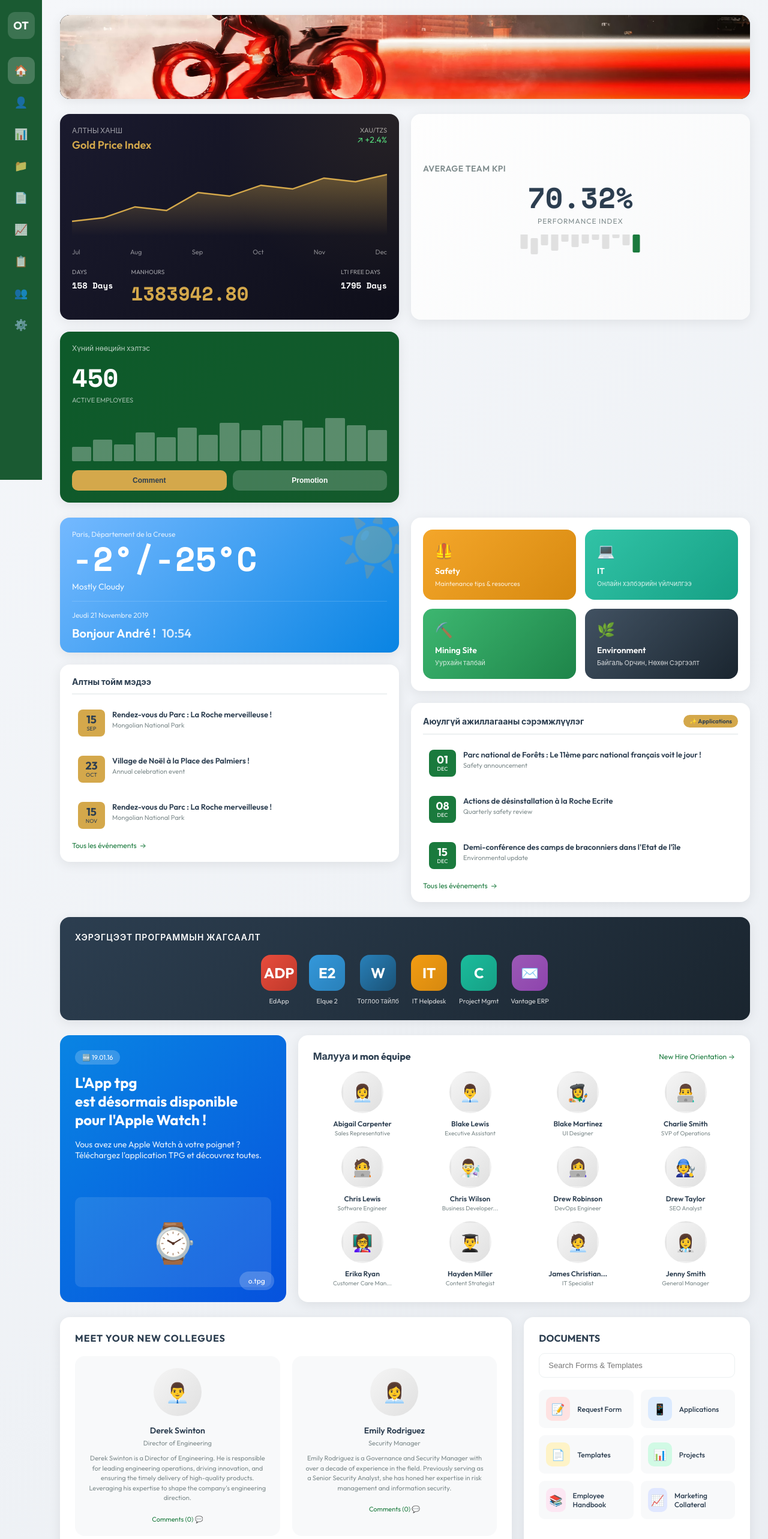
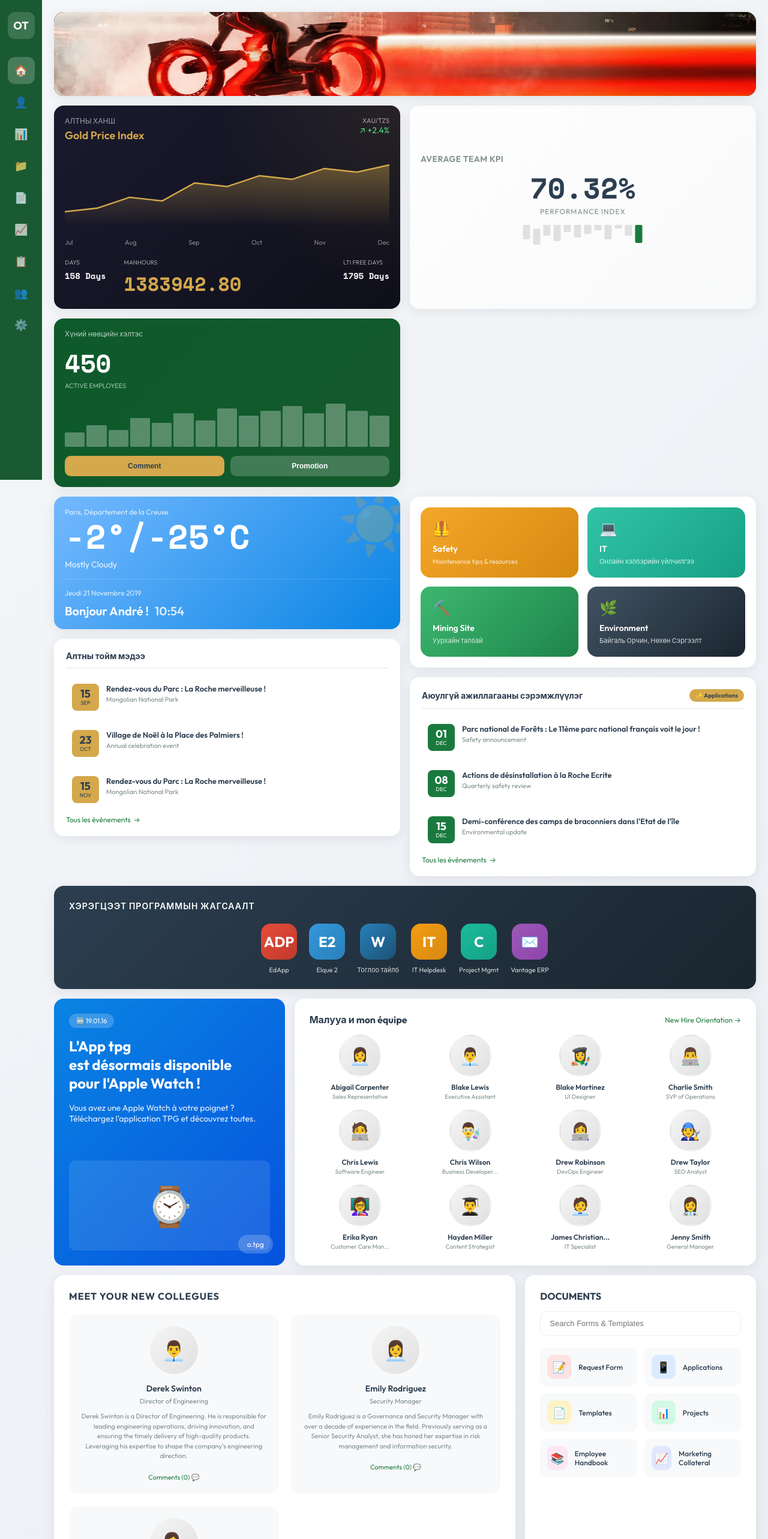
Before and after one commit to hodooniihoosonmantuu/project-cursor, a React (Vite) app: page / in a window 1280 px wide. Shown: the top 2566 px of the page at 60% size. Built offline with nearby package versions, Linux system fonts and the light colour scheme.

Commit message:
Even minimal spacing: 16px gaps, 20px margins throughout

```diff
--- a/src/App.css
+++ b/src/App.css
@@ -128,7 +128,7 @@ body {
   position: relative;
   overflow: hidden;
   cursor: pointer;
-  margin: 25px 30px 0 30px;
+  margin: 20px 20px 0 20px;
   background: #0a0a0a;
   z-index: 10;
   border-radius: var(--radius);
@@ -186,56 +186,56 @@ body {
 
 /* Dashboard Grid */
 .dashboard-grid {
-  padding: 25px 30px;
+  padding: 16px 20px;
   display: flex;
   flex-direction: column;
-  gap: 25px;
+  gap: 16px;
 }
 
 .top-row {
   display: grid;
   grid-template-columns: 1.5fr 1fr 1fr;
-  gap: 20px;
+  gap: 16px;
 }
 
 .second-row {
   display: grid;
   grid-template-columns: 1fr 1fr;
-  gap: 20px;
+  gap: 16px;
 }
 
 .left-column,
 .center-column {
   display: flex;
   flex-direction: column;
-  gap: 20px;
+  gap: 16px;
 }
 
 .featured-row {
   display: grid;
   grid-template-columns: 1fr 2fr;
-  gap: 20px;
+  gap: 16px;
 }
 
 .colleagues-row {
   display: grid;
   grid-template-columns: 2fr 1fr;
-  gap: 20px;
+  gap: 16px;
 }
 
 /* Widget Base Styles */
 .widget {
   background: var(--card-bg);
   border-radius: var(--radius);
-  padding: 20px;
+  padding: 18px;
   box-shadow: var(--shadow);
   transition: box-shadow 0.3s ease, transform 0.3s ease;
-  opacity: 1 !important; /* Ensure visibility */
+  opacity: 1 !important;
 }
 
 .widget:hover {
   box-shadow: var(--shadow-hover);
-  transform: translateY(-2px);
+  transform: translateY(-1px);
 }
 
 /* Ensure all content sections are visible */
```
